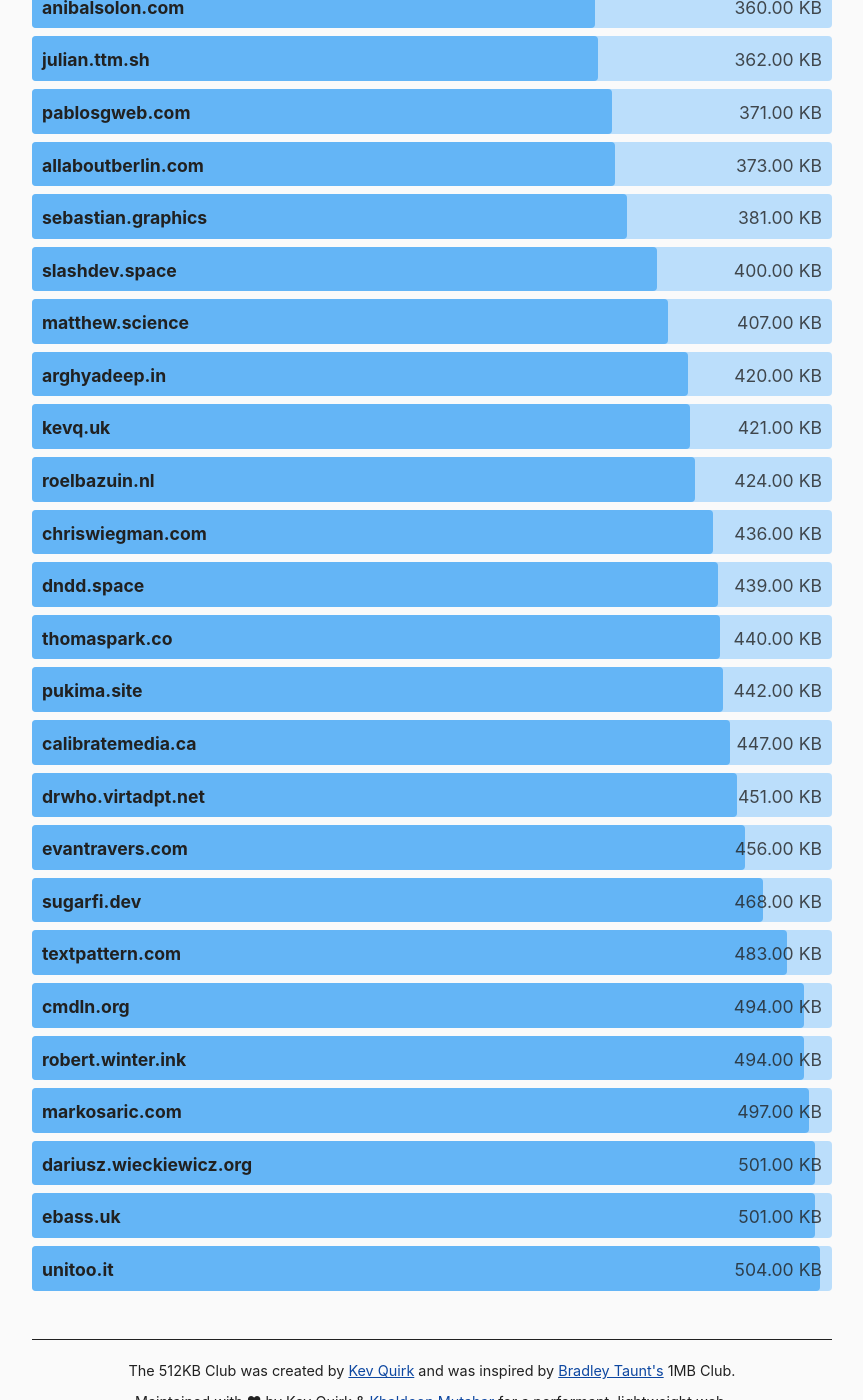
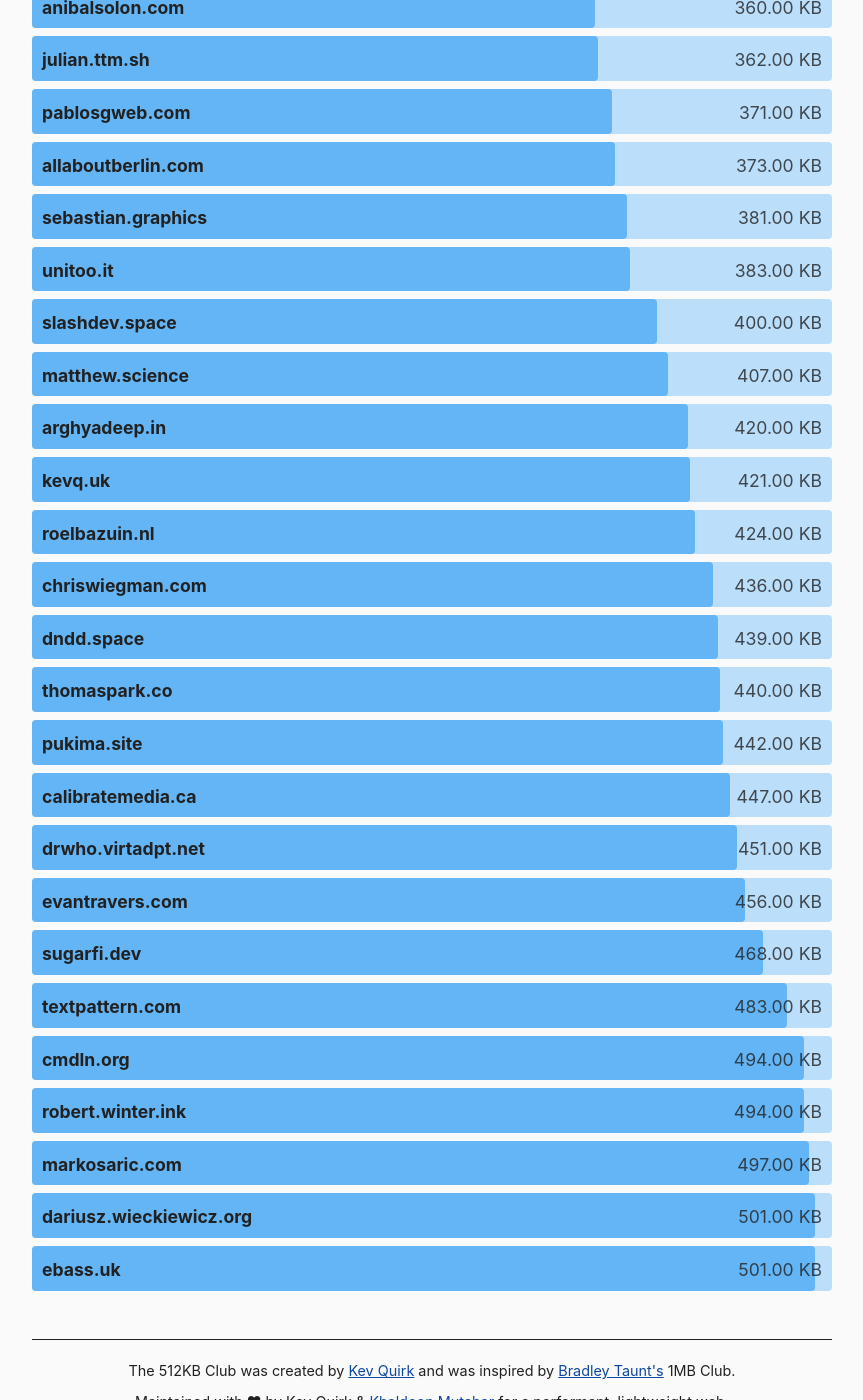
Before and after one commit to kevquirk/512kb.club, a Jekyll site: the page built from index.md, in a window 1280 px wide and 1400 px high, scrolled down 15379 px. Shown: the whole window, without its empty margins (208-1071 px from the left). Built offline with Jekyll 4.4.1, drawn with Linux system fonts in a browser that asks for light colours.

Commit message:
update unitoo.it size

```diff
--- a/_data/sites.yml
+++ b/_data/sites.yml
@@ -1375,8 +1375,8 @@
 
 - domain: unitoo.it
   url: https://unitoo.it/
-  size: 504
-  last_checked: 2021-08-21
+  size: 383
+  last_checked: 2021-08-27
 
 - domain: vitcerny.xyz
   url: https://vitcerny.xyz/
```
